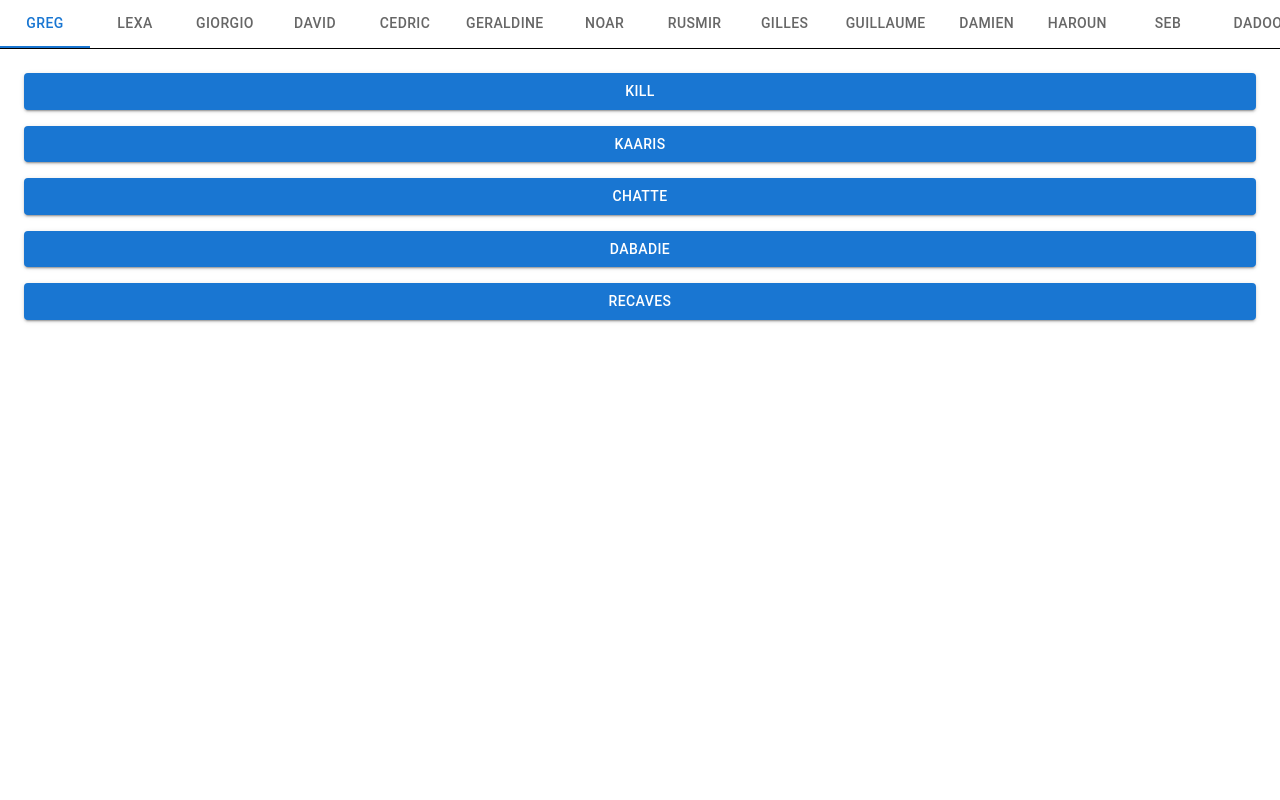
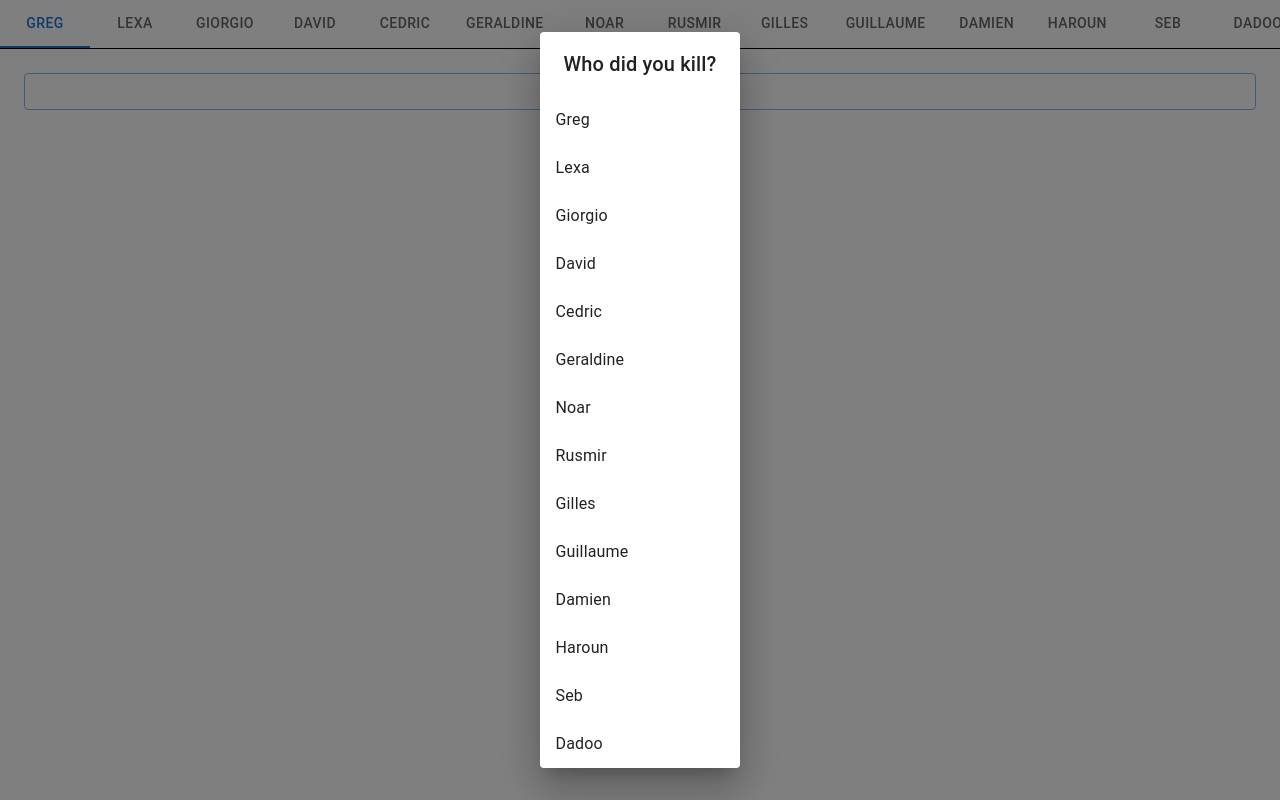
Before and after one commit to lexinho/bourlyleague, a React (Create React App) app in the folder frontend/: page / in a window 1280 px wide. Both pictures are taken after a click on the button "KILL". Built offline with nearby package versions, Linux system fonts and the light colour scheme; no server answers.

Commit message:
kill button looks cool

```diff
--- a/frontend/src/App.tsx
+++ b/frontend/src/App.tsx
@@ -1,35 +1,10 @@
-import React from "react";
-import logo from "./logo.svg";
 import "./App.css";
 import Player from "./Player";
 
 function App() {
   return (
     <>
-      <div>
-        <Player player="Greg" />
-        {/* <Player player="Lexa" />
-        <Player player="Giorgio" />
-        <Player player="David" />
-        <Player player="Cedric" />
-      </div>
-
-      <div>
-        <Player player="Geraldine" />
-        <Player player="Noar" />
-        <Player player="Rusmir" />
-        <Player player="Gilles" />
-        <Player player="Guillaume" />
-        <Player player="Damien" />
-      </div>
-
-      <div>
-        <Player player="Haroun" />
-        <Player player="Seb" />
-        <Player player="Dadoo" />
-        <Player player="Amazon" />
-        <Player player="Crinou" /> */}
-      </div>
+      <Player player="Greg" />
     </>
   );
 }
--- a/frontend/src/Increment.tsx
+++ /dev/null
@@ -1,13 +0,0 @@
-import Button from "@mui/material/Button";
-import { increment } from "./sheetrepo";
-
-function Increment({ type }: { type: string }) {
-
-  const toggleButtonState = () => {
-    increment(57, 4)
-  };
-
-  return <Button variant="contained" onClick={toggleButtonState}>{type}</Button>
-}
-
-export default Increment;
--- /dev/null
+++ b/frontend/src/Kill.tsx
@@ -0,0 +1,75 @@
+import { Dialog, DialogTitle, List, ListItem, ListItemText } from "@mui/material";
+import Button from "@mui/material/Button";
+import { useState } from "react";
+import { increment, kill } from "./sheetrepo";
+
+export interface SimpleDialogProps {
+  open: boolean;
+  selectedValue: string;
+  onClose: (value: string) => void;
+}
+
+const killables = ['Greg', 'Lexa', 'Giorgio', 'David', 'Cedric', 'Geraldine', 'Noar', 'Rusmir', 'Gilles', 'Guillaume', 'Damien', 'Haroun', 'Seb', 'Dadoo', 'Amazon', 'Crinou'];
+
+function SimpleDialog(props: SimpleDialogProps) {
+  const { onClose, selectedValue, open } = props;
+
+  const handleClose = () => {
+    onClose(selectedValue);
+  };
+
+  const handleListItemClick = (killable: string) => {
+    increment(57, 4)
+    kill(64, 4, killable)
+    onClose(killable);
+  };
+
+  return (
+    <Dialog onClose={handleClose} open={open}>
+      <DialogTitle>Who did you kill?</DialogTitle>
+      <List sx={{ pt: 0 }}>
+        {killables.map((killable) => (
+          <ListItem button onClick={() => handleListItemClick(killable)} key={killable}>
+            <ListItemText primary={killable} />
+          </ListItem>
+        ))}
+      </List>
+    </Dialog>
+  );
+}
+
+function Kill({ type }: { type: string }) {
+
+  const [open, setOpen] = useState(false);
+  const [selectedValue, setSelectedValue] = useState(killables[1]);
+
+  // const toggleButtonState = () => {
+  //   increment(57, 4)
+  //   kill(64, 4, "Greg")
+  // };
+
+  const handleClickOpen = () => {
+    setOpen(true);
+  };
+
+  const handleClose = (value: string) => {
+    setOpen(false);
+    setSelectedValue(value);
+  };
+
+  return (
+    <>
+    <Button variant="outlined" onClick={handleClickOpen}>
+        Kill
+      </Button>
+      <SimpleDialog
+        selectedValue={selectedValue}
+        open={open}
+        onClose={handleClose}
+      />
+      {/* <Button variant="contained" onClick={toggleButtonState}>{type}</Button> */}
+    </>
+  )
+}
+
+export default Kill;
--- a/frontend/src/Player.tsx
+++ b/frontend/src/Player.tsx
@@ -1,7 +1,7 @@
 import { Stack, Tab, Tabs, Typography } from "@mui/material";
 import { Box } from "@mui/system";
 import { useState } from "react";
-import Increment from "./Increment";
+import Kill from "./Kill";
 
 interface TabPanelProps {
   children?: React.ReactNode;
@@ -24,11 +24,11 @@
         <Box sx={{ p: 3 }}>
           <Typography>{children}</Typography>
             <Stack spacing={2}>
-              <Increment type="Kill" />
-              <Increment type="Kaaris" />
+              <Kill type="Kill" />
+              {/* <Increment type="Kaaris" />
               <Increment type="Chatte" />
               <Increment type="Dabadie" />
-              <Increment type="Recaves" />
+              <Increment type="Recaves" /> */}
             </Stack>
         </Box>
       )}
--- a/frontend/src/sheetrepo.js
+++ b/frontend/src/sheetrepo.js
@@ -8,3 +8,12 @@
   console.log(`[SheetRepo] ${response.data}`)
   return response.data
 }
+
+export async function kill (row, col, killed) {
+  console.log(`[SheetRepo] Killing ${killed}`)
+  const response = await axios.get(
+    `http://localhost:5000/kill/${row}/${col}/${killed}`
+  )
+  console.log(`[SheetRepo] ${response.data}`)
+  return response.data
+}
```
Also changed, not shown: 1 other file (tests, documents, lock files or other folders).
